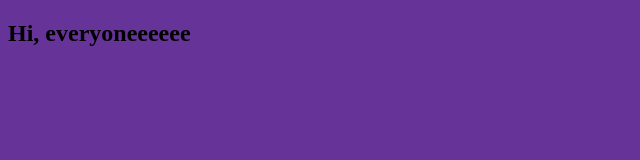
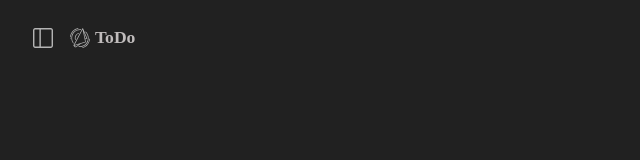
Before and after one commit to I0ANA24/To-Do-List, a website built with webpack: page src/template.html in a window 1280 px wide. Shown: the whole page, without its empty margins (0-640 px from the left). Built offline with nearby package versions, Linux system fonts and the light colour scheme; a web font is replaced by a local one.

Commit message:
header html + css

```diff
--- a/package.json
+++ b/package.json
@@ -13,6 +13,7 @@
     "css-loader": "^7.1.2",
     "html-loader": "^5.1.0",
     "html-webpack-plugin": "^5.6.3",
+    "prettier": "^3.3.3",
     "style-loader": "^4.0.0",
     "webpack": "^5.96.1",
     "webpack-cli": "^5.1.4",
--- a/src/styles.css
+++ b/src/styles.css
@@ -1,4 +1,63 @@
-/* styles.css */
+:root {
+    --primary-color: #212121;
+    --secondary-color: #2F2F2F;
+    --tertiary-color: #494949;
+    --sidebar-color: #171717;
+    --primary-text: #C0BCBC;
+    --secondary-text: #ECECEC;
+    --font-size-base: 12px;
+}
+
+* {
+    margin: 0;
+    padding: 0;
+    box-sizing: border-box;
+    font-family: 'Eagle Lake';
+    color: var(--primary-text);
+}
+
 body {
-    background-color: rebeccapurple;
-  }
+    width: 100vw;
+    min-height: 100vh;
+    background-color: var(--primary-color);
+}
+
+header {
+    width: 100%;
+    height: fit-content;
+    display: flex;
+    justify-content: baseline;
+    align-items: center;
+    padding: 20px 25px;
+}
+
+.sidebar-icon-container {
+    display: flex;
+    justify-content: center;
+    align-items: center;
+    background-color: transparent;
+    width: 35px;
+    height: 35px;
+    margin-right: 10px;
+    border-radius: 5px;
+    transition: all 0.2s ease;
+}
+
+.sidebar-icon-container:hover {
+    background-color: rgba(95, 90, 90, 0.221);
+    cursor: pointer;
+}
+
+#sidebar-icon {
+    width: 20px;
+    height: auto;}
+
+#logo-icon {
+    width: 20px;
+    height: auto;
+    margin-right: 5px;
+}
+
+header h2 {
+    font-size: 1.1em;
+}
--- a/src/template.html
+++ b/src/template.html
@@ -4,8 +4,19 @@
     <meta charset="UTF-8">
     <meta name="viewport" content="width=device-width, initial-scale=1.0">
     <title>To Do List</title>
+    <link rel="stylesheet" href="https://cdnjs.cloudflare.com/ajax/libs/font-awesome/6.7.1/css/all.min.css" integrity="sha512-5Hs3dF2AEPkpNAR7UiOHba+lRSJNeM2ECkwxUIxC1Q/FLycGTbNapWXB4tP889k5T5Ju8fs4b1P5z/iB4nMfSQ==" crossorigin="anonymous" referrerpolicy="no-referrer" />
+
+    <style>
+        @import url('https://fonts.googleapis.com/css2?family=Eagle+Lake&family=Space+Grotesk:wght@300..700&display=swap');
+    </style>
 </head>
 <body>
-    <h2>Hi, everyoneeeeee</h2>
+    <header>
+        <div class="sidebar-icon-container">
+            <img src="./assets/sidebar.svg" alt="menu" id="sidebar-icon">
+        </div>
+        <img src="./assets/logo.svg" alt="logo" id="logo-icon">
+        <h2>ToDo</h2>
+    </header>
 </body>
 </html>
```
Also changed, not shown: dist/index.html, dist/main.js, src/assets/add.svg (added), src/assets/completed.svg (added), src/assets/logo.svg (added), src/assets/planned.svg (added), src/assets/priority.svg (added), src/assets/project.svg (added), src/assets/sidebar.svg (added), src/assets/today.svg (added), src/assets/tomorrow.svg (added), src/assets/week.svg (added), 2 other files.
